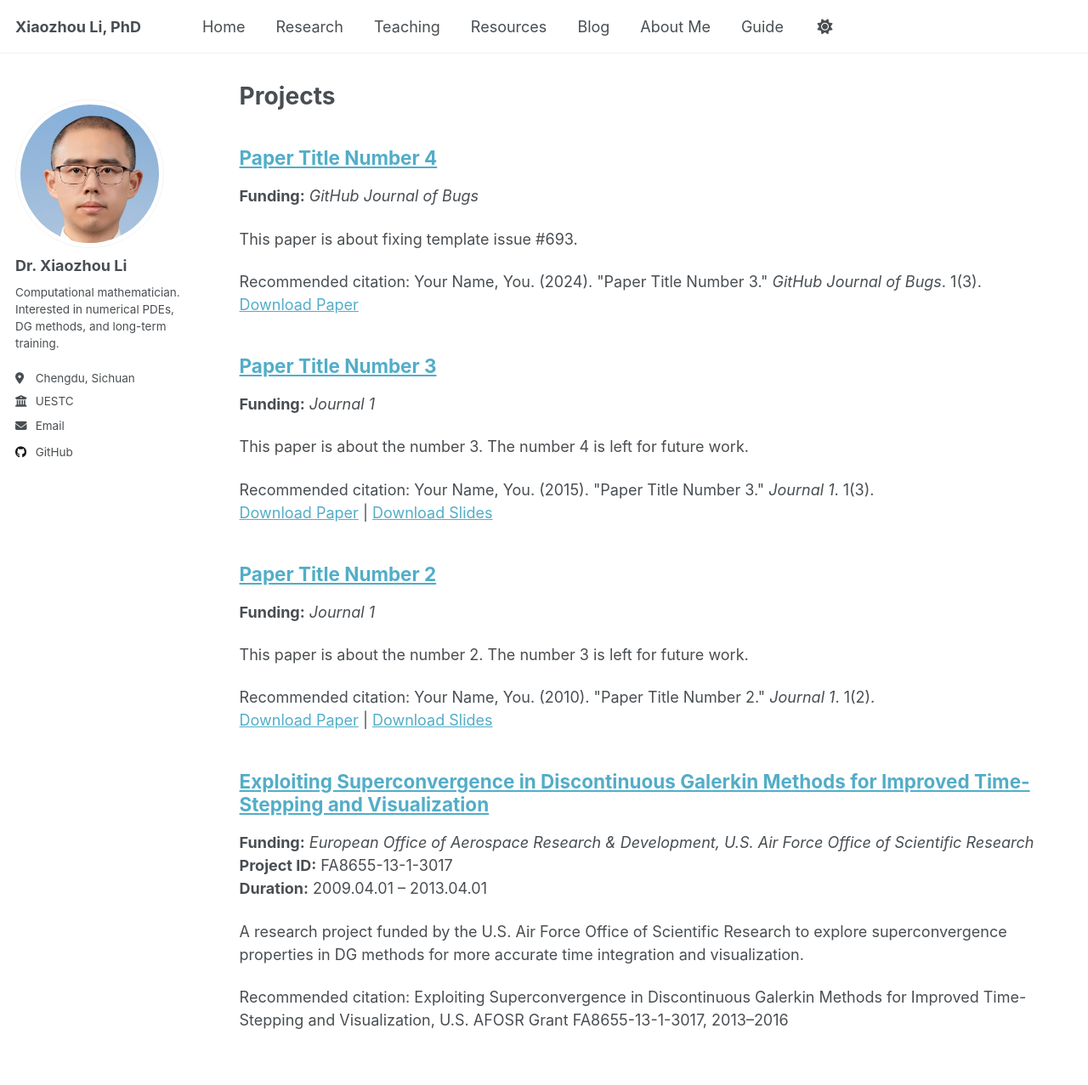
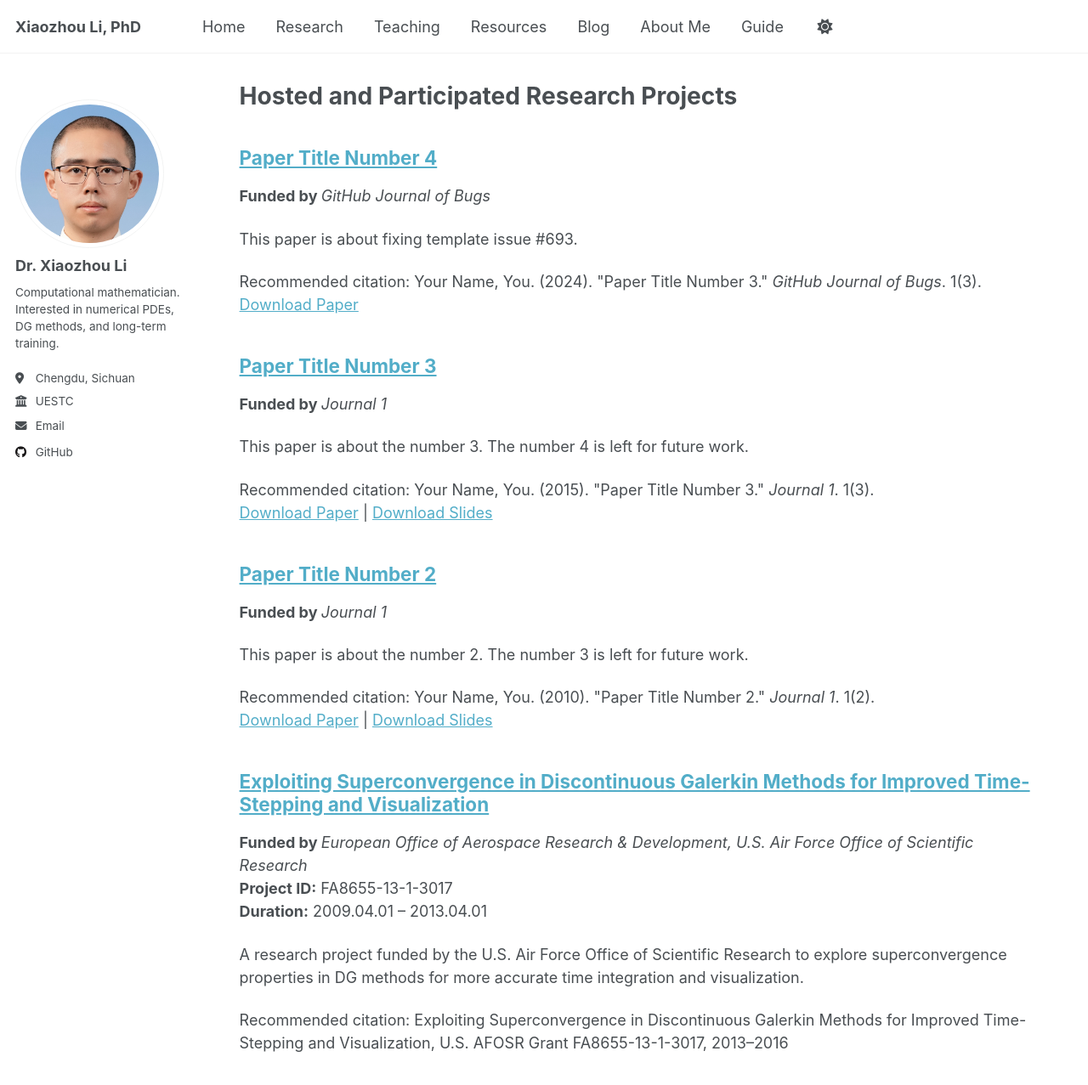
Before and after one commit to xiaozhouli/xiaozhouli.github.io, a Jekyll site: the page built from _pages/research-projects.md, in a window 1280 px wide and 1400 px high. Shown: the top 1277 px of the window at 85% size. Built offline with Jekyll 4.4.1, drawn with Linux system fonts in a browser that asks for light colours.

Commit message:
change the project html

```diff
--- a/_includes/archive-single-project.html
+++ b/_includes/archive-single-project.html
@@ -44,7 +44,7 @@
           <p>Published in <i>{{ post.venue }}</i>, {{ post.date | default: "1900-01-01" | date: "%Y" }} </p>
         {% elsif post.collection == 'projects' %}
           <p>
-            <strong>Funding:</strong> <i>{{ post.venue }}</i><br/>
+            <strong>Funded by </strong> <i>{{ post.venue }}</i><br/>
             {% if post.grantid %}<strong>Project ID:</strong> {{ post.grantid }}<br/>{% endif %}
             {% if post.startdate and post.enddate %}
               <strong>Duration:</strong> {{ post.startdate | date: "%Y.%m.%d" }} – {{ post.enddate | date: "%Y.%m.%d" }}
--- a/_pages/research-projects.md
+++ b/_pages/research-projects.md
@@ -1,12 +1,11 @@
 ---
 layout: archive
-title: "Projects"
+title: "Hosted and Participated Research Projects"
 permalink: /research/projects/
 author_profile: true
 ---
 
 
-
 {% for post in site.projects reversed %}
   {% include archive-single-project.html %}
 {% endfor %}
```
